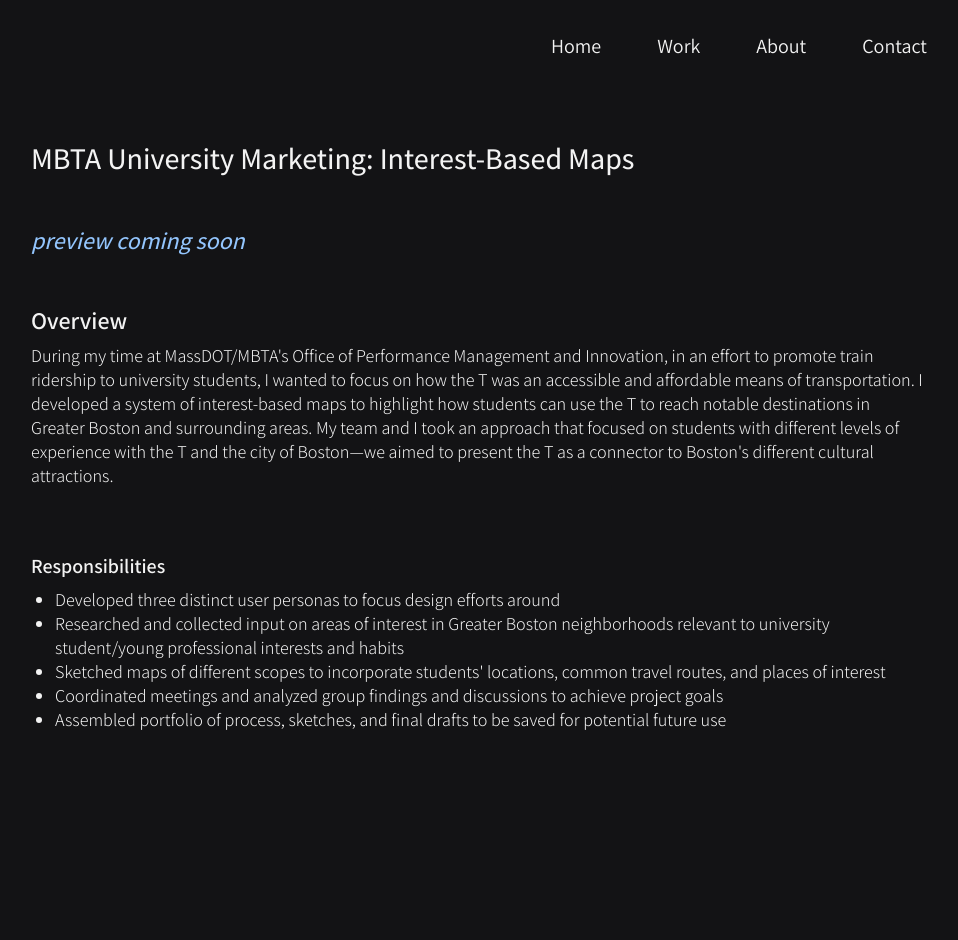
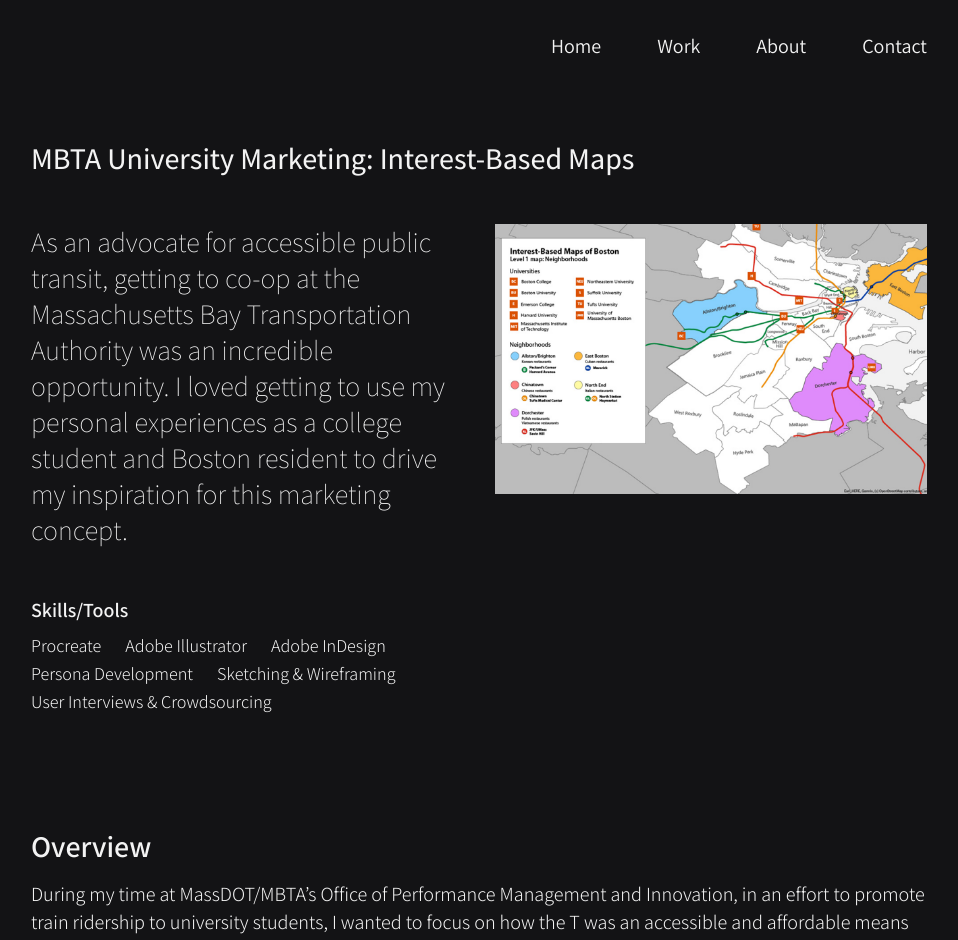
Before and after one commit to aescaba/portfolio, a Next.js app: page /work/unimaps in a window 1280 px wide. Shown: the top 940 px of the page, without its empty margins (161-1119 px from the left). Before the commit the page ends 844 px from the top, so only its background shows below. Built offline with nearby package versions, Linux system fonts and the light colour scheme.

Commit message:
update university marketing page

```diff
--- a/pages/work/unimaps.js
+++ b/pages/work/unimaps.js
@@ -1,41 +1,76 @@
 import PageTitle from '../../components/pagetitle'
+import Image from 'next/image';
+import Summary from '../../components/work/summary';
+import Overview from '../../components/work/overview';
+
+const summary = "As an advocate for accessible public transit, getting to co-op at the Massachusetts Bay Transportation Authority was an incredible opportunity. I loved getting to use my personal experiences as a college student and Boston resident to drive my inspiration for this marketing concept."
+
+const toolsList = [
+  "Procreate",
+  "Adobe Illustrator",
+  "Adobe InDesign",
+  "Persona Development",
+  "Sketching & Wireframing",
+  "User Interviews & Crowdsourcing"
+]
+
+const imgInfo = {
+  src: "/images/work/mbta-unimaps/mbta-uni-maps-crop.png",
+  alt: "Interest-Based Map of Boston Preview, a map of the Greater Boston Area with neighborhoods labeled and outlined.",
+  width: "1280",
+  height: "800"
+}
+
+const overview = [
+  "During my time at MassDOT/MBTA’s Office of Performance Management and Innovation, in an effort to promote train ridership to university students, I wanted to focus on how the T was an accessible and affordable means of transportation. I developed a system of interest-based maps to highlight how students can use the T to reach notable destinations in Greater Boston and surrounding areas. My team and I took an approach that focused on students with different levels of experience with the T and the city of Boston—we aimed to present the T as a connector to Boston’s different cultural attractions."
+]
+
+const responsibilities = [
+  "Developed three distinct user personas to focus design efforts around",
+  "Researched and collected input on areas of interest in Greater Boston neighborhoods relevant to university student/young professional interests and habits",
+  "Sketched maps of different scopes to incorporate students’ locations, common travel routes, and places of interest",
+  "Coordinated meetings and analyzed group findings and discussions to achieve project goals",
+  "Assembled portfolio of process, sketches, and final drafts to be saved for potential future use"
+]
 
 export default function UniMaps() {
   return (
-    <div class="font-light text-lg leading-6 pb-24">
-      <PageTitle title={"MBTA University Marketing: Interest-Based Maps"}/>
+    <div class="font-light text-xl leading-6 pb-24">
 
-      <div class="mb-14">
-      {/* insert photo */}
-      <p class="text-2xl my-10 font-medium text-blue-300 italic">preview coming soon</p>
+    <PageTitle title={"MBTA University Marketing: Interest-Based Maps"}/>
 
-        <div class="mb-4">
-          <h2 class="text-2xl py-2 font-semibold">Overview</h2>
-          <p>During my time at MassDOT/MBTA&apos;s Office of Performance Management and Innovation, in an effort to promote train ridership to university students, I wanted to focus on how the T was an accessible and affordable means of transportation. I developed a system of interest-based maps to highlight how students can use the T to reach notable destinations in Greater Boston and surrounding areas. My team and I took an approach that focused on students with different levels of experience with the T and the city of Boston&mdash;we aimed to present the T as a connector to Boston&apos;s different cultural attractions.
-          </p>
-        </div>
+    {/* first row - summary and preview photo */}
+    <Summary
+      summary={summary}
+      toolsList={toolsList}
+      imgInfo = {imgInfo}
+    />
 
-        {/* <div>
-          <h3 class="text-xl py-2 font-semibold">Skills/Tools</h3>
-          <div class="flex space-x-6">
-            <p>Skill One</p>
-            <p>Skill Two</p>
-            <p>Another Skill</p>
-          </div>
-        </div> */}
+  {/* second row - overview and responsibilities */}
+  <Overview
+    overview={overview}
+    responsibilities={responsibilities}
+  />
+
+  {/* third row */}
+  {/* <div class="mb-10 lg:mb-20">
+    <div class="mb-4 text-xl leading-8">
+      <h2 class="text-3xl py-4 font-semibold">Process</h2>
+    </div>
+
+    <div class="grid lg:grid-cols-2 gap-8 lg:gap-12">
+      <div>
+        <Image class="" src="/images/work/capstone/capstone-sketches.jpg" alt="Early sketches of the proposed website flow" width={1280} height={720}/>
+        <p class="mt-2 text-lg leading-6">Early sketches of the website flow had the user choose a book off a shelf stocked with meaningful trinkets.</p>
       </div>
 
-      <div class="mb-4">
-          <h2 class="text-xl py-2 font-semibold">Responsibilities</h2>
-          <ul class="list-disc list-outside ml-6">
-            <li>Developed three distinct user personas to focus design efforts around</li>
-            <li>Researched and collected input on areas of interest in Greater Boston neighborhoods relevant to university student/young professional interests and habits</li>
-            <li>Sketched maps of different scopes to incorporate students&apos; locations, common travel routes, and places of interest</li>
-            <li>Coordinated meetings and analyzed group findings and discussions to achieve project goals</li>
-            <li>Assembled portfolio of process, sketches, and final drafts to be saved for potential future use</li>
-          </ul>
-        </div>
+      <div>
+        <Image class="" src="/images/work/capstone/capstone-planning.jpg" alt="Early sketches of possible interactions; collection references and inspiration" width={1280} height={720}/>
+        <p class="mt-2 text-lg leading-6">I researched children&apos;s books, cookbooks, and food essays for inspiration.</p>
+      </div>
+    </div>
+  </div> */}
 
-    </div>
+  </div>
   );
 }
```
